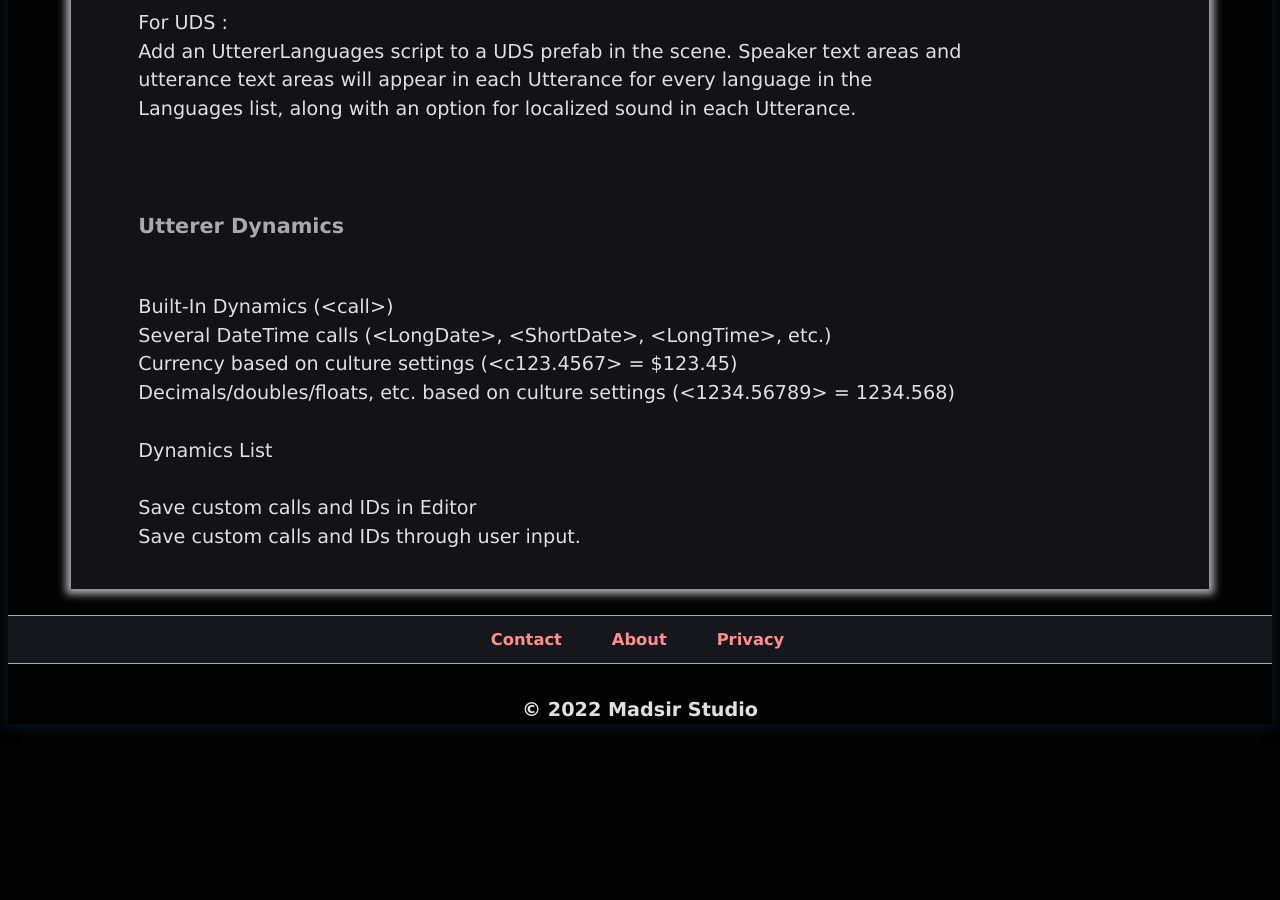
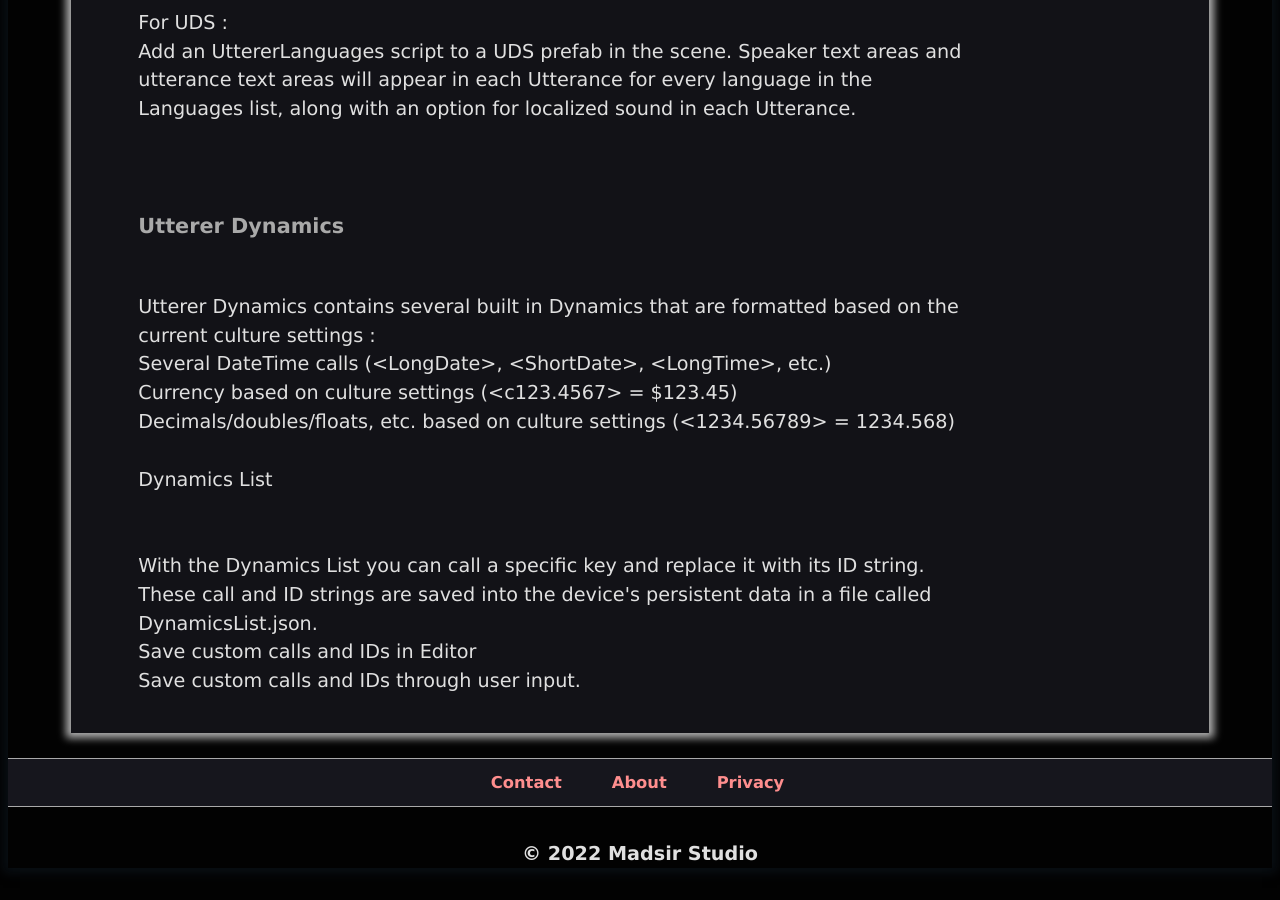
Before and after one commit to Madsir/madsirstudio.github.io, a Jekyll site: the page built from utterer/index.html, in a window 1280 px wide and 900 px high, scrolled down 3777 px. Built offline with Jekyll 4.4.1, drawn with Linux system fonts in a browser that asks for light colours; before the commit the page ends 4533 px from its top, so only the background shows below that; some of the changed text lies outside the part shown.

Commit message:
Update index.html

```diff
--- a/utterer/index.html
+++ b/utterer/index.html
@@ -63,7 +63,7 @@ margin-left: 5%;
 		<br>
 		<h2>Utterer</h2>
 		<br>
-		<p>The Utterer package comes with two main components: Utterer Dialogue System and Utterer Languages.</p>
+		<p>The Utterer package comes with three main components: Utterer Dialogue System, Utterer Languages, and Utterer Dynamics.</p>
 	<br>
 		<br>
 		<h2>Utterer Dialogue System (UDS)</h2>
@@ -130,13 +130,18 @@ Add an UttererLanguages script to a UDS prefab in the scene. Speaker text areas
 	<br>
 	<h2>Utterer Dynamics</h2>
 	<br>
-	<p>
+<p
+
 Built-In Dynamics (&lt;call&gt;)<br>
+	Utterer Dynamics contains several built in Dynamics that are formatted based on the current culture settings :<br>
 Several DateTime calls (&lt;LongDate&gt;, &lt;ShortDate&gt;, &lt;LongTime&gt;, etc.)<br>
 Currency based on culture settings (&lt;c123.4567&gt; = $123.45)<br>
 Decimals/doubles/floats, etc. based on culture settings (&lt;1234.56789&gt; = 1234.568)<br>
 <br>
 Dynamics List<br><br>
+		<br>
+With the Dynamics List you can call a specific key and replace it with its ID string. These call and ID strings are saved into the device's persistent data in a file called DynamicsList.json.
+<br>
 Save custom calls and IDs in Editor<br>
 		Save custom calls and IDs through user input.<br></p>
 		<br>
```
